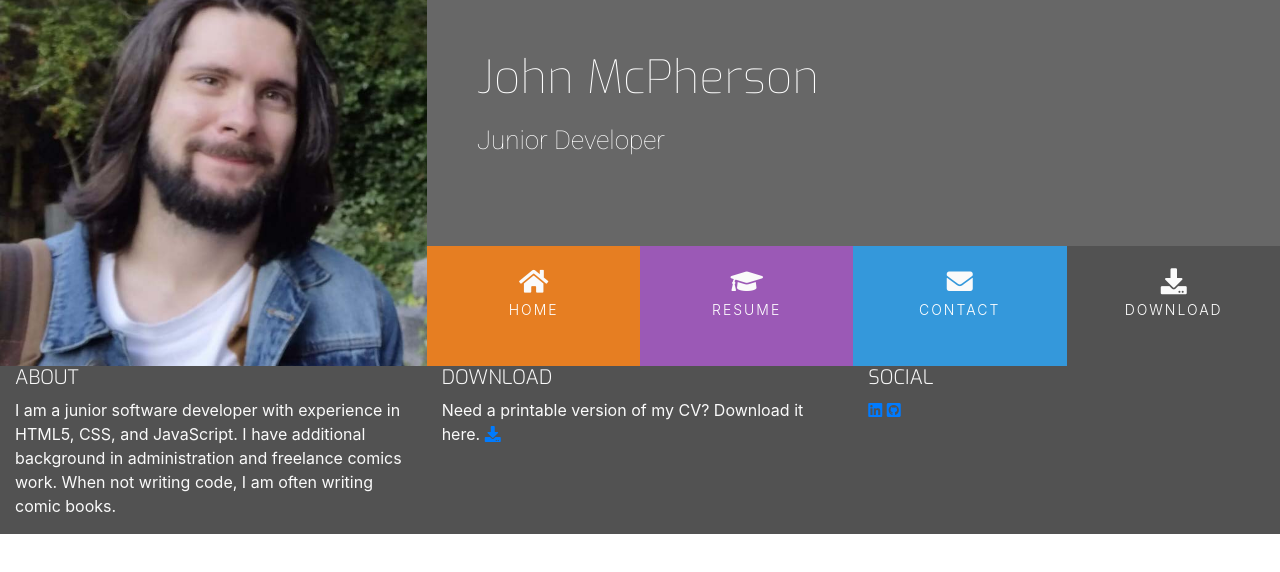
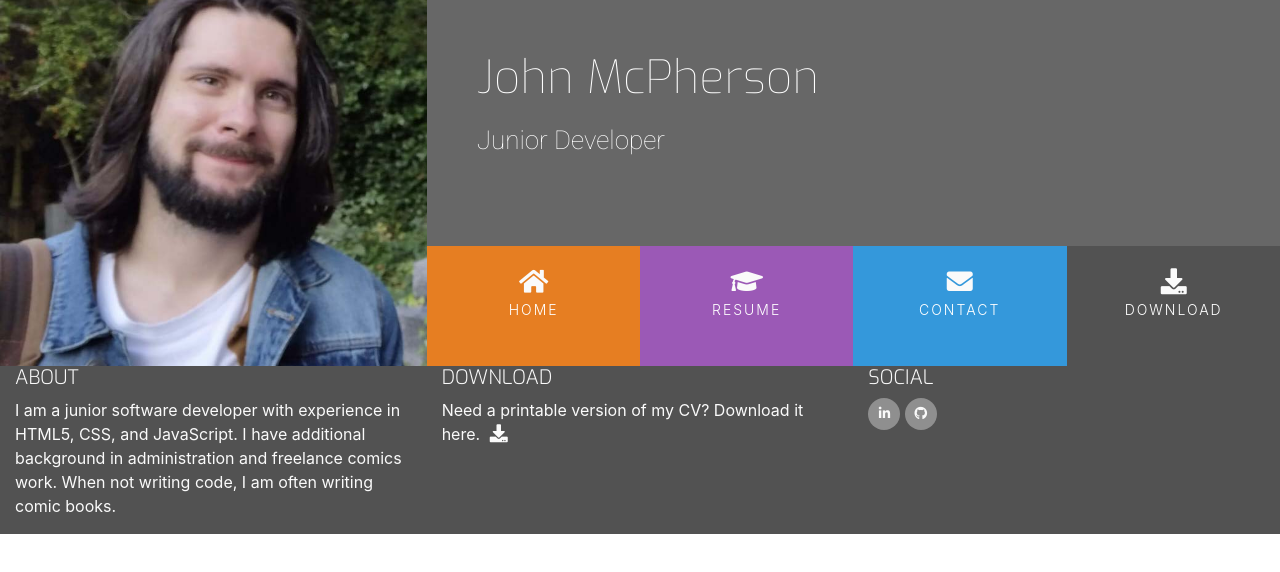
Before and after one commit to John-McPherson/bootstrap-resume, a plain HTML site: page index.html in a window 1280 px wide. Drawn offline with nearby package versions, Linux system fonts and the light colour scheme.

Commit message:
style footer content

```diff
--- a/assets/css/style.css
+++ b/assets/css/style.css
@@ -144,3 +144,43 @@ footer {
     color: #fafafa;
     min-height: 120px;
 }
+
+.cv-pdf i {
+    font-size: 18px;
+    color: #fafafa;
+    text-align: center;
+    padding-left: 5px;
+    transition: all 0.35s ease-in-out;
+    -moz-transition: all 0.35s ease-in-out;
+    -webkit-transition: all 0.35s ease-in-out;
+    -o-transition: all 0.35s ease-in-out;
+}
+
+.cv-pdf i:hover {
+    color: #e84610;
+}
+
+.social-links {
+    padding-bottom: 15px;
+}
+
+.social-links li a i {
+    width: 32px;
+    height: 32px;
+    padding: 12px 0;
+    border-radius: 50%;
+    font-size: 13px;
+    line-height: 7px;
+    text-align: center;
+    color: #fafafa;
+    background: #8f8f8f;
+    transition: all 0.35s ease-in-out;
+    -moz-transition: all 0.35s ease-in-out;
+    -webkit-transition: all 0.35s ease-in-out;
+    -o-transition: all 0.35s ease-in-out;
+
+}
+
+.social-links li a i:hover {
+    background-color: #e84610;
+}
--- a/index.html
+++ b/index.html
@@ -89,13 +89,13 @@
                 <ul class="list-inline social-links">
                     <li class="list-inline-item">
                         <a href="https://linkedin.com/in/john-mcpherson-junior-developer" target="_blank">
-                            <i class="fab fa-linkedin" aria-hidden="true"></i>
+                            <i class="fab fa-linkedin-in" aria-hidden="true"></i>
                             <span class="sr-only">linkedIn</span>
                         </a>
                     </li>
                     <li class="list-inline-item">
                         <a href="https://github.com/John-McPherson" target="_blank">
-                            <i class="fab fa-github-square" aria-hidden="true"></i>
+                            <i class="fab fa-github" aria-hidden="true"></i>
                             <span class="sr-only">Github</span>
                         </a>
                     </li>
```
